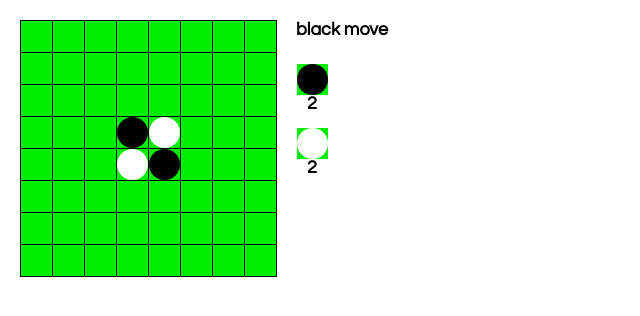
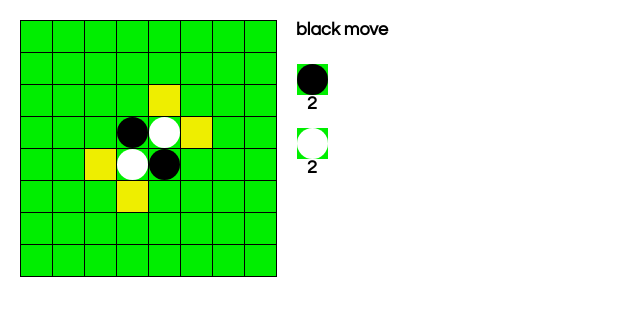
Before and after one commit to qoone/othello, a React app: page / in a window 1280 px wide. Shown: the whole page, without its empty margins (0-640 px from the left). Built offline with nearby package versions, Linux system fonts and the light colour scheme.

Commit message:
fix to hilight

```diff
--- a/src/index.css
+++ b/src/index.css
@@ -17,6 +17,15 @@ body {
   width: 31px;
   height: 31px;
   background-color: #00ee00;
+}
+
+.square-cell-hilight {
+  position: relative;
+  top: 1px;
+  left: 1px;
+  width: 31px;
+  height: 31px;
+  background-color: #eeee00;
 }
 
 .square-empty {
--- a/src/index.js
+++ b/src/index.js
@@ -8,7 +8,7 @@ class Square extends React.Component {
   render() {
     return (
       <div className="square" style={{top: this.props.top, left: this.props.left}} onClick={this.props.onClick}>
-        <div className="square-cell">
+        <div className={this.props.hilight ? "square-cell-hilight" : "square-cell"}>
           <div className={"square-" + cellTypes[this.props.value]}></div>
         </div>
       </div>
@@ -17,15 +17,15 @@ class Square extends React.Component {
 }
 
 class Board extends React.Component {
-  renderSquare(x, y, value) {
-    return <Square key={x+","+y} top={y*32} left={x*32} value={value} onClick={() => this.props.onClick(x, y)} />;
+  renderSquare(x, y, value, hilight) {
+    return <Square key={x+","+y} top={y*32} left={x*32} value={value} hilight={hilight} onClick={() => this.props.onClick(x, y)} />;
   }
 
   render() {
     const boardDom = [];
     for (let y = 0; y < this.props.squares.length; y++) {
       for (let x = 0; x < this.props.squares[y].length; x++) {
-        boardDom.push(this.renderSquare(x ,y, this.props.squares[y][x]));
+        boardDom.push(this.renderSquare(x, y, this.props.squares[y][x], this.props.hilightSquares[y][x]));
       }
     }
 
@@ -40,13 +40,13 @@ class Game extends React.Component {
     super(props);
     const currentTurn = 1;
     this.state = {
-      squares: Array(8).fill(null),
+      squares: Array(8).fill(null).map(() => Array(8).fill(0)),
       turn: currentTurn,
       status: cellTypes[currentTurn] + " move",
       blackCount: 0,
       whiteCount: 0,
+      hilightSquares: Array(8).fill(null).map(() => Array(8).fill(false)),
     }
-    this.state.squares = this.state.squares.map(() => Array(8).fill(0));
     this.state.squares[3][3] = 1;
     this.state.squares[4][4] = 1;
     this.state.squares[3][4] = 2;
@@ -55,6 +55,8 @@ class Game extends React.Component {
     const [blackCount, whiteCount] = this.countSquares(this.state.squares);
     this.state.blackCount = blackCount;
     this.state.whiteCount = whiteCount;
+
+    this.state.hilightSquares = this.hilight(this.state.squares, currentTurn);
   }
 
   handleClick(x, y){
@@ -69,6 +71,7 @@ class Game extends React.Component {
 
       const nextTurn = this.turnChange(currentSquares, currentTurn);
       const [blackCount, whiteCount] = this.countSquares(currentSquares);
+      const hilightSquares = this.hilight(currentSquares, nextTurn);
 
       if(nextTurn === 0){
         //Game End
@@ -86,6 +89,7 @@ class Game extends React.Component {
           status: status,
           blackCount: blackCount,
           whiteCount: whiteCount,
+          hilightSquares: hilightSquares,
         });
       } else {
         this.setState({
@@ -94,9 +98,22 @@ class Game extends React.Component {
           status: cellTypes[nextTurn] + " move",
           blackCount: blackCount,
           whiteCount: whiteCount,
+          hilightSquares: hilightSquares,
         });
       }
     }
+  }
+
+  hilight(currentSquares, currentTurn) {
+    const hilightSquares = Array(8).fill(null).map(() => Array(8).fill(false));
+    for (let y = 0; y < 8; y++) {
+      for (let x = 0; x < 8; x++) {
+        if(this.checkPuttable(x, y, currentTurn, currentSquares).length > 0){
+          hilightSquares[y][x] = true;
+        }
+      }
+    }
+    return hilightSquares;
   }
 
   countSquares(currentSquares) {
@@ -184,7 +201,7 @@ class Game extends React.Component {
     return (
       <div className="game">
         <div className="game-board">
-          <Board squares={this.state.squares} turn={this.state.turn} onClick={(x, y) => this.handleClick(x, y)}/>
+          <Board squares={this.state.squares} hilightSquares={this.state.hilightSquares} turn={this.state.turn} onClick={(x, y) => this.handleClick(x, y)}/>
         </div>
         <div className="game-info">
           <div className="status">{this.state.status}</div>
```
Also changed, not shown: 1 other file.
